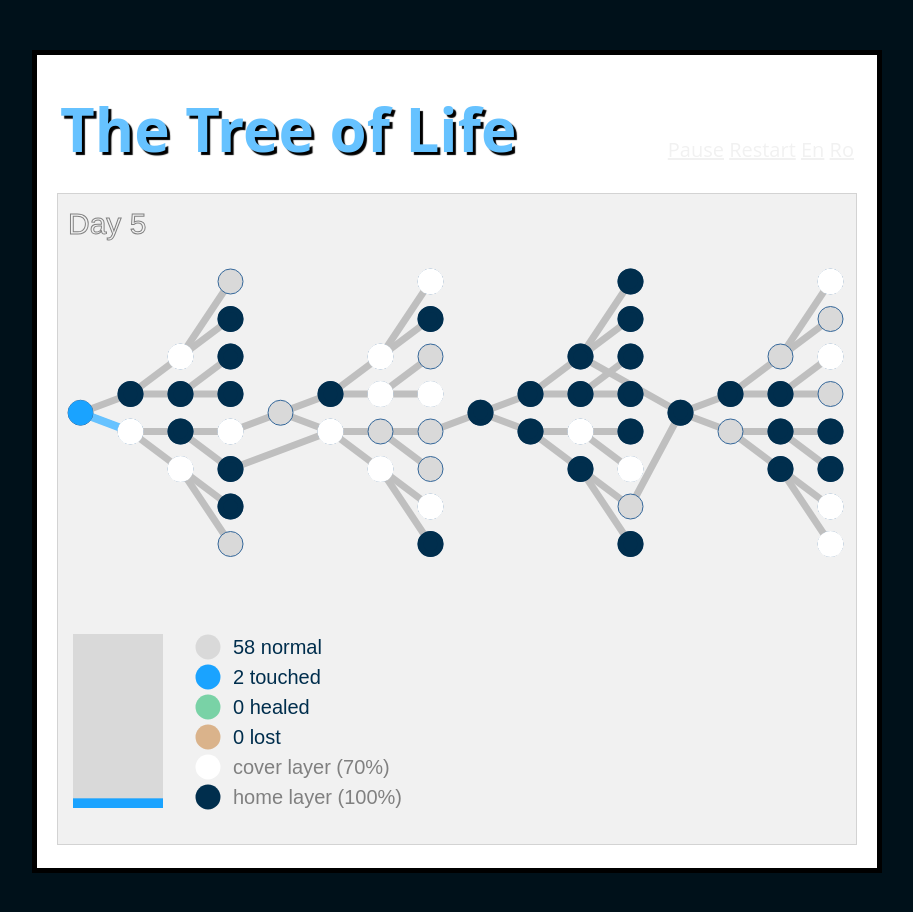
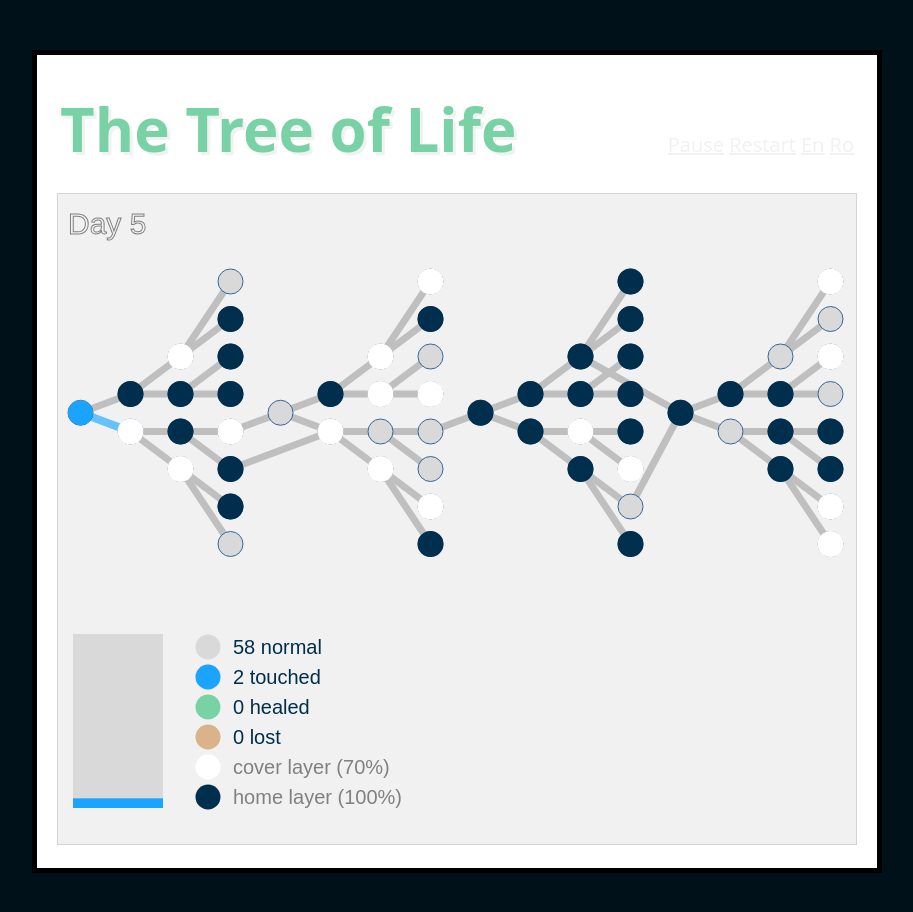
Before and after one commit to euphonicdesign/thetreeoflife, a plain HTML site: page index.html in a window 1280 px wide. Shown: the whole page, without its empty margins (183-1096 px from the left). Drawn offline with Linux system fonts and the light colour scheme.

Commit message:
c12 - imbunatatire culori

```diff
--- a/index.html
+++ b/index.html
@@ -39,6 +39,6 @@
       </section>
     </main>
 
-    <script src="scripts/simulare.js?version=8"></script>
+    <script src="scripts/simulare.js?version=9"></script>
   </body>
 </html>
--- a/styles/style.css
+++ b/styles/style.css
@@ -44,8 +44,8 @@ body {
 h1 {
   margin: 0;
   padding: 20px 0;
-  color: #66c2ff;
-  text-shadow: 3px 3px 1px black;
+  color: #79d2a6;
+  text-shadow: 3px 3px 1px #f1f1f1;
 }
 
 img {
@@ -62,7 +62,7 @@ table {
 .linkuri {
   text-align: right;
   font-size: 20px;
-  padding-top: 4rem;
+  padding-top: 3rem;
   margin: 0;
   /*padding: 20px 0;*/
 
```
